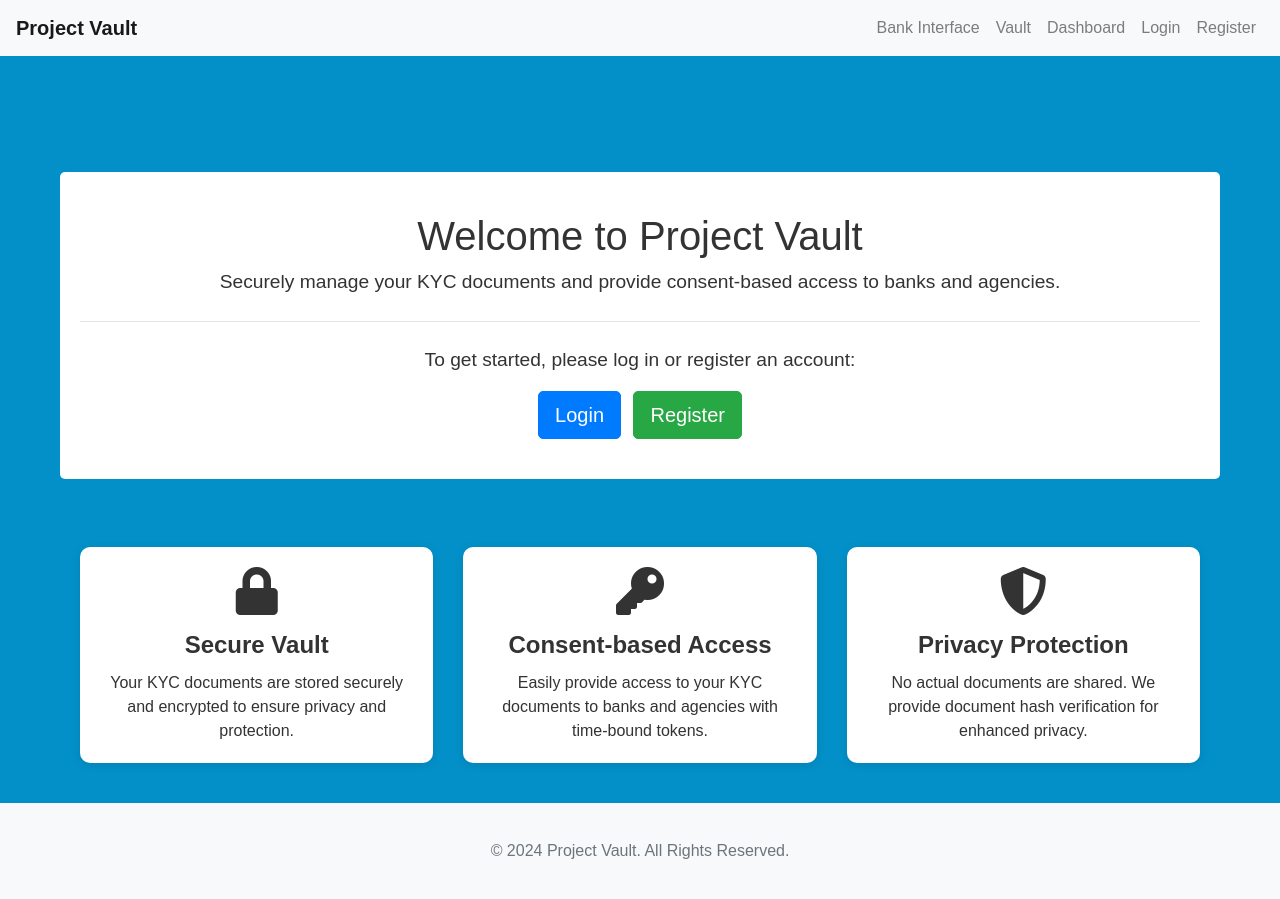
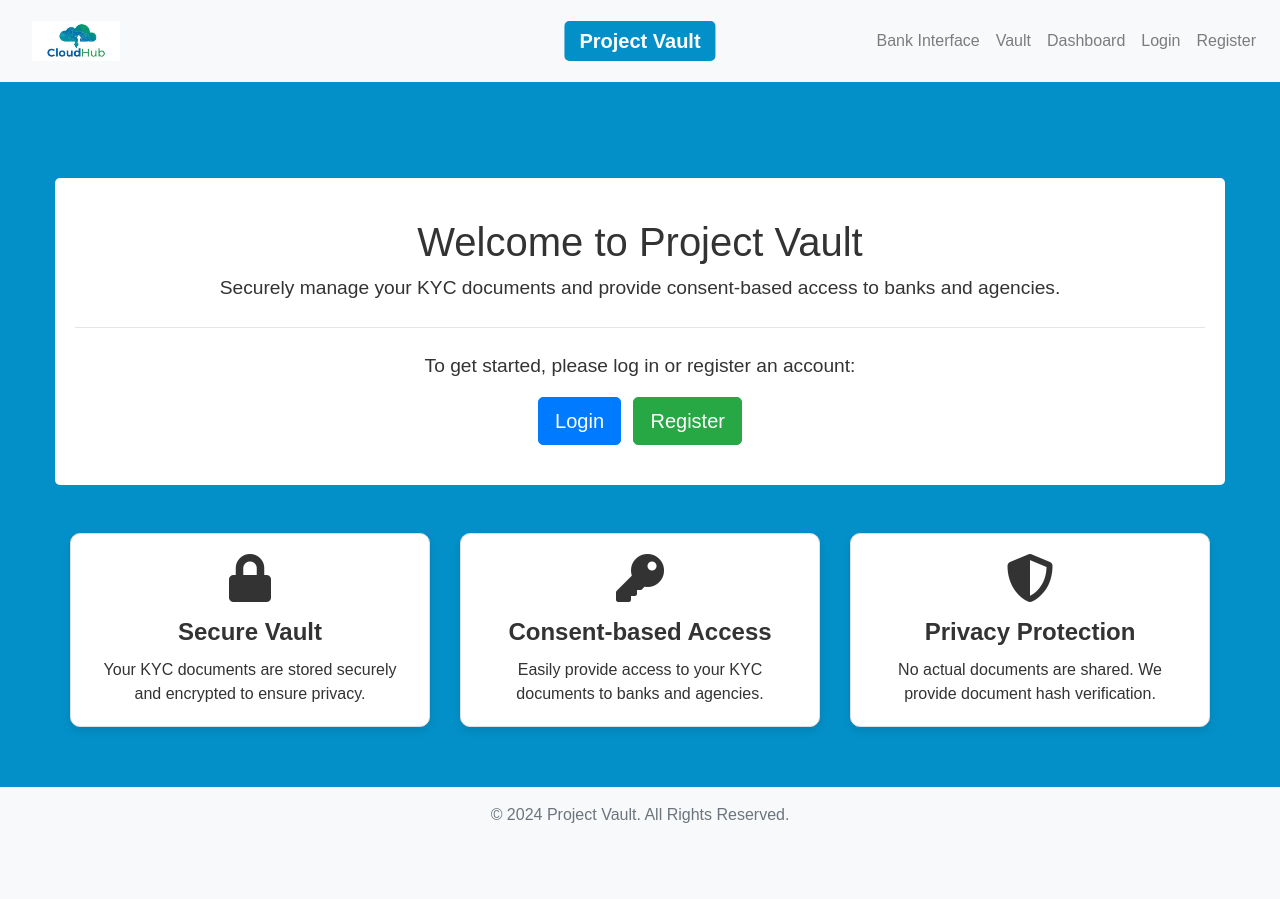
Before and after one commit to MohanVaddella/ProjectVault, a Flask app: page / in a window 1280 px wide. After the commit the page ends 823 px from the top, so only its background shows below. Run offline with Flask 3, Linux system fonts and the light colour scheme; some libraries are stand-ins or nearby versions.

Commit message:
styling is done

```diff
--- a/static/css/styles.css
+++ b/static/css/styles.css
@@ -1,33 +1,65 @@
-
 body {
     font-family: Arial, sans-serif;
     background-color: #0390c8;
     margin: 0;
     padding: 0;
     color: #333;
+    height: 100vh;
+    display: flex;
+    flex-direction: column;
 
 }
 
 .container {
     max-width: 1200px;
-    margin: auto;
-    padding: 20px;
+    margin-bottom: 30px;
+    flex: 1;
 }
 
 
 .navbar {
-    margin-bottom: 20px;
+    position: relative;
+    display: flex;
+    align-items: center;
+    justify-content: space-between;
 }
 
 .navbar-brand {
     font-weight: bold;
-    color: #0390c8;
+    color: #fff !important;
+    background-color: #0390c8;
+    padding: 5px 15px;
+    border-radius: 5px;
+    white-space: nowrap;
 }
 
-.nav-link {
-    font-size: 16px;
+.navbar-brand-placeholder {
+    flex: 1;
 }
 
+.centered-brand {
+    position: absolute;
+    left: 50%;
+    transform: translateX(-50%);
+}
+
+.nav-item .nav-link {
+    color: #0390c8;
+    font-size: 16px;
+    transition: color 0.3s ease;
+}
+
+.nav-item .nav-link:hover {
+    color: #007bff;
+}
+
+.logo {
+    height: 50px;
+    width: auto;
+    max-height: 50px;
+    display: block;
+    padding: 5px 0;
+}
 
 .jumbotron {
     background-color: #fff;
@@ -64,14 +96,143 @@ body {
     font-size: 1rem;
 }
 
+.request-kyc-section {
+    display: block;
+}
+
+.request-kyc-section h3,
+.request-kyc-section p {
+    color: #fff;
+}
+
+.my-vault-section h3,
+.my-vault-section p {
+    color: #fff;
+}
+
+.your-doc h4 {
+    color: #fff;
+}
+
+
+
+
+table {
+    border: 2px solid #fff;
+    border-radius: 10px;
+    overflow: hidden;
+}
+
+
+table thead {
+    background-color: #7b7d7d;
+
+}
+
+table tbody {
+    background-color: #f2f5f5;
+    color: #333;
+}
+
+table td,
+table th {
+    padding: 15px;
+    border: 1px solid #007bff;
+}
+
+.dashboard h3,
+.dashboard p,
+.dashboard h4 {
+    color: #fff;
+}
+
+
+
+
+.dashboard .row {
+    display: flex;
+    flex-wrap: wrap;
+}
+
+.dashboard .col-md-4 {
+    display: flex;
+}
+
+
+.dashboard .card {
+    flex: 1;
+    height: 100%;
+}
+
+
+.dashboard .card-header {
+    font-weight: bold;
+}
+
+
+.dashboard .card-body {
+    padding: 20px;
+}
+
+
+.dashboard .card-title {
+    font-size: 1.5rem;
+}
+
+.dashboard .card-text {
+    font-size: 1rem;
+}
+
+.button-group {
+    display: flex;
+    gap: 10px;
+}
+
+
+.button-group .btn {
+    flex: 1;
+}
+
+.update h3,
+.update p {
+    color: #fff;
+}
+
+.form-update {
+    background-color: white;
+    border-radius: 5px;
+    box-shadow: 0 2px 10px rgba(0, 0, 0, 0.1);
+    padding: 20px;
+}
+
+.card-home .card {
+    border: 1px solid #ddd;
+    border-radius: 10px;
+    box-shadow: 0 4px 8px rgba(0, 0, 0, 0.1);
+    transition: transform 0.3s, background-color 0.3s, color 0.3s;
+}
+
+.card-home .card:hover {
+    transform: translateY(-5px);
+    background-color: #0381b3;
+    color: white;
+}
+
+.card-home .card:hover .card-title,
+.card-home .card:hover .card-text {
+    color: white;
+}
+
 
 .footer {
     background-color: #f1f1f1;
     padding: 5px 0;
+    position: relative;
+    text-align: center;
 }
 
 .footer span {
-    color: #6c757d;
+    color: #0390c8;
 }
 
 
--- a/templates/base.html
+++ b/templates/base.html
@@ -19,7 +19,13 @@
 
 
     <nav class="navbar navbar-expand-lg navbar-light bg-light">
-        <a class="navbar-brand" href="{{ url_for('home') }}">Project Vault</a>
+        <a class="navbar" href="/">
+            <img src="../static/images/logo.jpeg" alt="Project Vault" class="logo">
+        </a>
+
+
+            <div class="navbar-brand-placeholder"></div>
+        <a class="navbar-brand mx-auto centered-brand" href="{{ url_for('home') }}">Project Vault</a>
         <button class="navbar-toggler" type="button" data-toggle="collapse" data-target="#navbarNav" aria-controls="navbarNav" aria-expanded="false" aria-label="Toggle navigation">
             <span class="navbar-toggler-icon"></span>
         </button>
@@ -50,6 +56,7 @@
                 </li>
             {% endif %}
             </ul>
+
         </div>
     </nav>
     {% with messages = get_flashed_messages(with_categories=true) %}
@@ -72,9 +79,9 @@
 
 
     <footer class="footer bg-light text-center py-3">
-        <div class="container">
+
             <span class="text-muted">&copy; 2024 Project Vault. All Rights Reserved.</span>
-        </div>
+
     </footer>
 
     <script src="https://code.jquery.com/jquery-3.5.1.slim.min.js"></script>
--- a/templates/home.html
+++ b/templates/home.html
@@ -21,13 +21,13 @@
 </div>
 
 <div class="container mt-5">
-    <div class="row">
+    <div class="row card-home">
         <div class="col-md-4">
             <div class="card">
                 <div class="card-body text-center">
                     <i class="fas fa-lock fa-3x mb-3"></i>
                     <h5 class="card-title">Secure Vault</h5>
-                    <p class="card-text">Your KYC documents are stored securely and encrypted to ensure privacy and protection.</p>
+                    <p class="card-text">Your KYC documents are stored securely and encrypted to ensure privacy.</p>
                 </div>
             </div>
         </div>
@@ -36,7 +36,7 @@
                 <div class="card-body text-center">
                     <i class="fas fa-key fa-3x mb-3"></i>
                     <h5 class="card-title">Consent-based Access</h5>
-                    <p class="card-text">Easily provide access to your KYC documents to banks and agencies with time-bound tokens.</p>
+                    <p class="card-text">Easily provide access to your KYC documents to banks and agencies.</p>
                 </div>
             </div>
         </div>
@@ -45,7 +45,7 @@
                 <div class="card-body text-center">
                     <i class="fas fa-shield-alt fa-3x mb-3"></i>
                     <h5 class="card-title">Privacy Protection</h5>
-                    <p class="card-text">No actual documents are shared. We provide document hash verification for enhanced privacy.</p>
+                    <p class="card-text">No actual documents are shared. We provide document hash verification.</p>
                 </div>
             </div>
         </div>
```
Also changed, not shown: schema.sql (added, +50 -0 lines), templates/bank_interface.html (+4 -17 lines), templates/dashboard.html (+7 -6 lines), templates/update_kyc.html (+2 -14 lines), templates/vault.html (+2 -13 lines), static/images/logo.jpeg (added).
